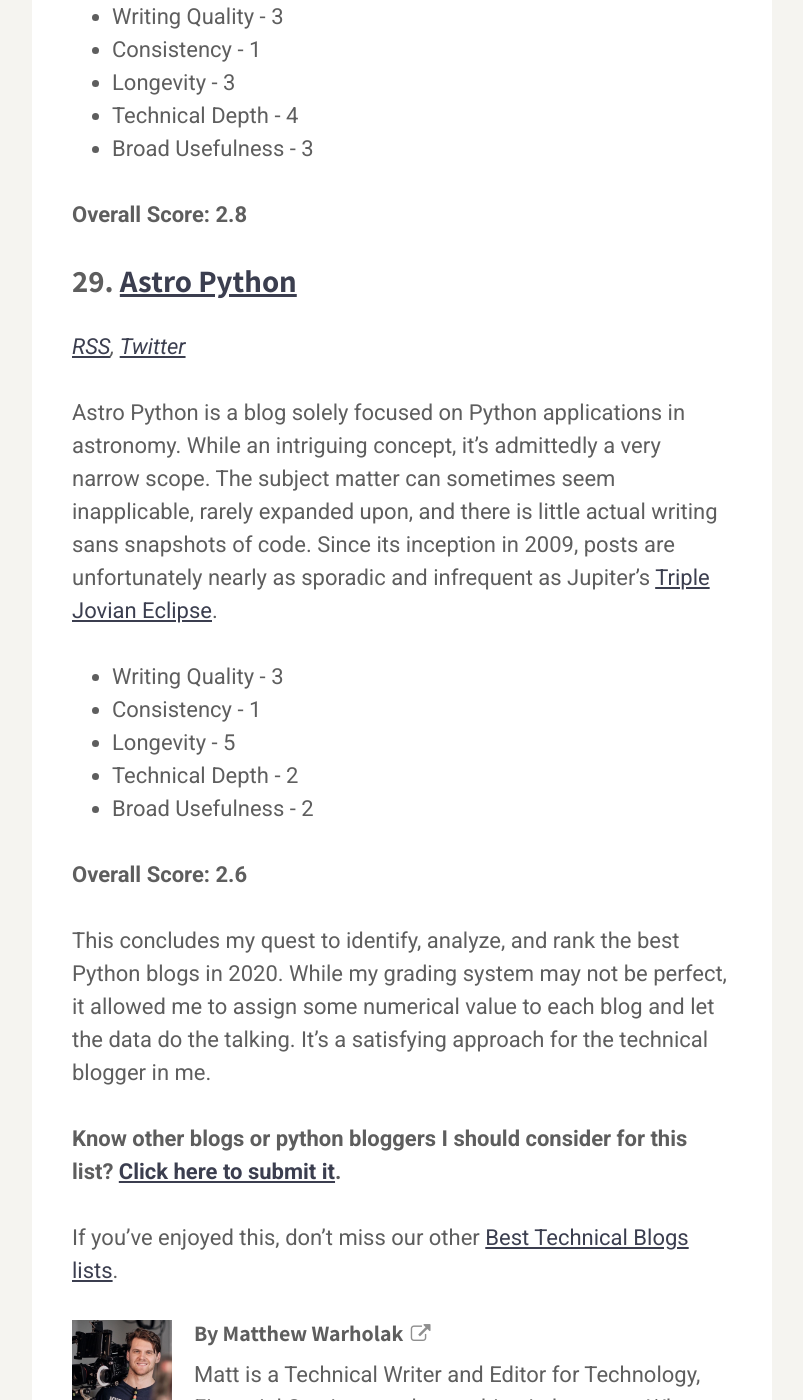
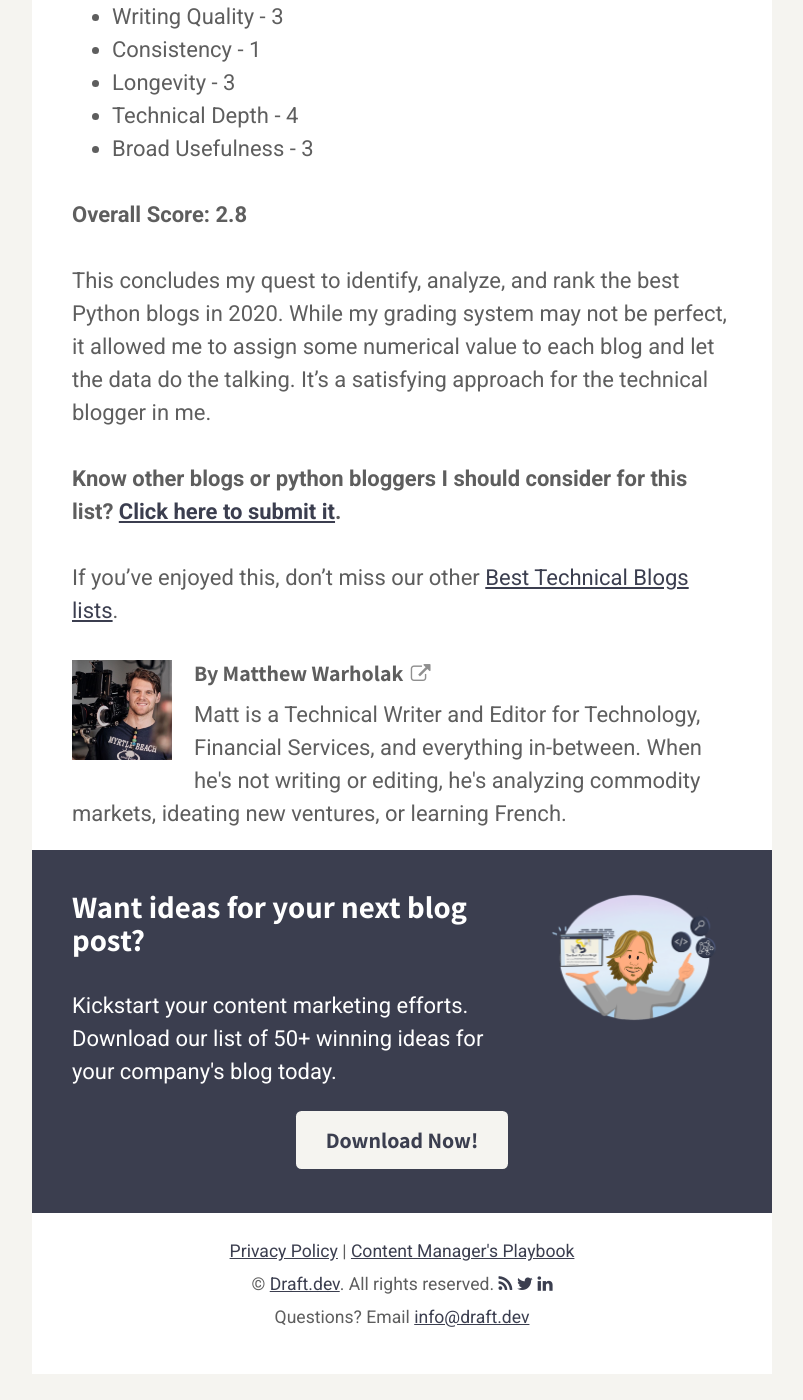
Before and after one commit to karllhughes/learn, a Jekyll site: the page built from _posts/2020-08-17-python-blogs.md, in a window 1280 px wide and 1400 px high, scrolled down 22696 px. Shown: the whole window, without its empty margins (238-1041 px from the left). Built offline with Jekyll 4.4.1, drawn with Linux system fonts in a browser that asks for light colours; a script that is not in the unit is left out; after the commit the page ends 24070 px from its top, so only the background shows below that.

Commit message:
Update Posts “2020-08-17-python-blogs”

```diff
--- a/_posts/2020-08-17-python-blogs.md
+++ b/_posts/2020-08-17-python-blogs.md
@@ -419,20 +419,6 @@
 
 **Overall Score: 2.8**
 
-### 29. [Astro Python](http://www.astropython.org/)
-
-*[RSS](http://www.astropython.org/feeds/rss), [Twitter](https://twitter.com/AstroPython)*
-
-Astro Python is a blog solely focused on Python applications in astronomy. While an intriguing concept, it's admittedly a very narrow scope. The subject matter can sometimes seem inapplicable, rarely expanded upon, and there is little actual writing sans snapshots of code. Since its inception in 2009, posts are unfortunately nearly as sporadic and infrequent as Jupiter's [Triple Jovian Eclipse](https://www.nasa.gov/centers/goddard/multimedia/largest/triple_eclipse.jpg.html).
-
-* Writing Quality - 3
-* Consistency -  1
-* Longevity - 5
-* Technical Depth - 2
-* Broad Usefulness - 2
-
-**Overall Score: 2.6**
-
 This concludes my quest to identify, analyze, and rank the best Python blogs in 2020. While my grading system may not be perfect, it allowed me to assign some numerical value to each blog and let the data do the talking. It's a satisfying approach for the technical blogger in me.
 
 **Know other blogs or python bloggers I should consider for this list? [Click here to submit it](https://airtable.com/shrKNdNjYO6hNQxJV).**
```
